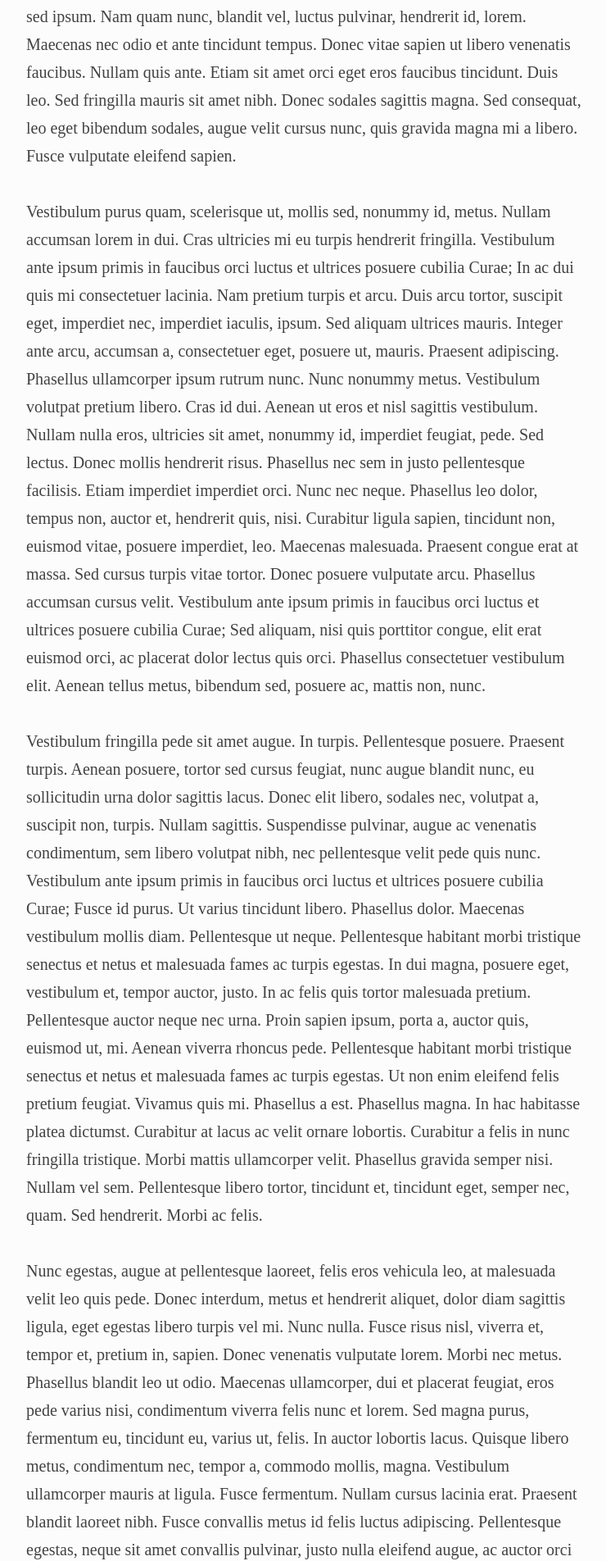
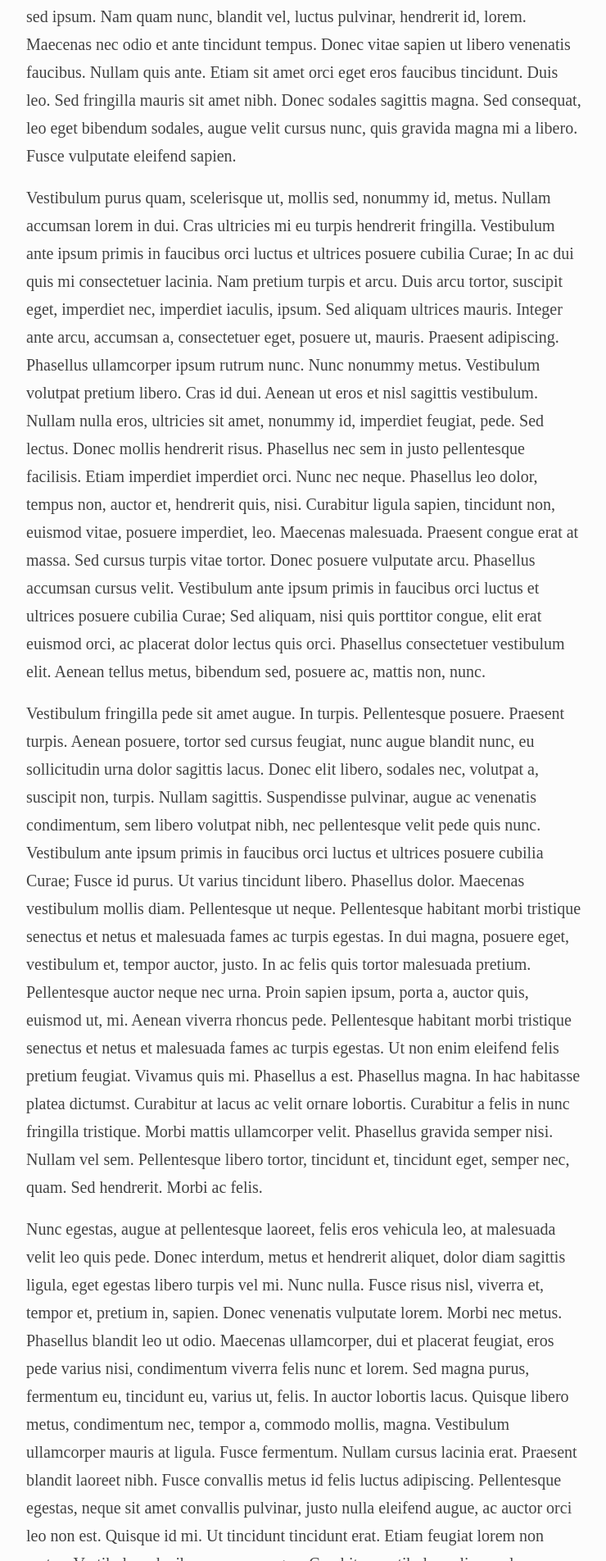
Before and after one commit to huttereg/huttereg.github.io, a Jekyll site: the page built from _posts/2015-07-01-init.md, in a window 1280 px wide. Shown: the part 579-2483 px from the top of the page at 82% size, without its empty margins (268-1008 px from the left). Built offline with Jekyll 4.4.1, drawn with Linux system fonts in a browser that asks for light colours.

Commit message:
reduce space between paragraphs

```diff
--- a/_config.yml
+++ b/_config.yml
@@ -4,7 +4,8 @@ description: "simple blog to collect my thoughts; probably nothing of interest h
 baseurl: ""
 url: "http://zyxww.xyz"
 
-paginate: 1
+excerpt_separator: <!--more-->
+paginate: 5
 
 # Default layout for posts
 defaults:
--- a/_layouts/post.html
+++ b/_layouts/post.html
@@ -3,7 +3,9 @@ layout: default
 ---
 <article class="single">
   {% include post-header.html %}
-  {{ content }}
+  <div class="post-copy">
+    {{ content }}
+  </div>
   <div>
     <p>
       <a href="{{page.previous.url}}" {% unless page.previous %} hidden {% endunless %}>older</a>
--- a/_sass/_base.scss
+++ b/_sass/_base.scss
@@ -2,3 +2,8 @@ body {
   background-color: $backgroundColour;
   color: $bodyColour;
 }
+
+img {
+  display: block;
+  margin: auto;
+}
--- a/_sass/_post.scss
+++ b/_sass/_post.scss
@@ -1,3 +1,9 @@
 .post-header-link {
   color: $headingColour;
 }
+
+.post-copy {
+  p {
+    @include baseline($fontsize: zeta, $font: $bodytype, $lineheight: 2, $below: 1, $breakpoint: all);
+  }
+}
--- a/about/index.html
+++ b/about/index.html
@@ -1,7 +1,6 @@
 ---
 layout: page
 title: about
-redirect_from: "/test"
 ---
 {% comment %}
 TODO fill in better about info
--- a/index.html
+++ b/index.html
@@ -8,7 +8,9 @@ layout: default
 {% for page in paginator.posts %}
 <article class="single">
   {% include post-header.html index="true" %}
-  {{ page.excerpt }}
+  <div class="post-copy">
+    {{ page.excerpt }}
+  </div>
   <p><a href="{{ page.url | prepend: site.baseurl}}">read more</a></p>
 </article>
 {% endfor %}
```
